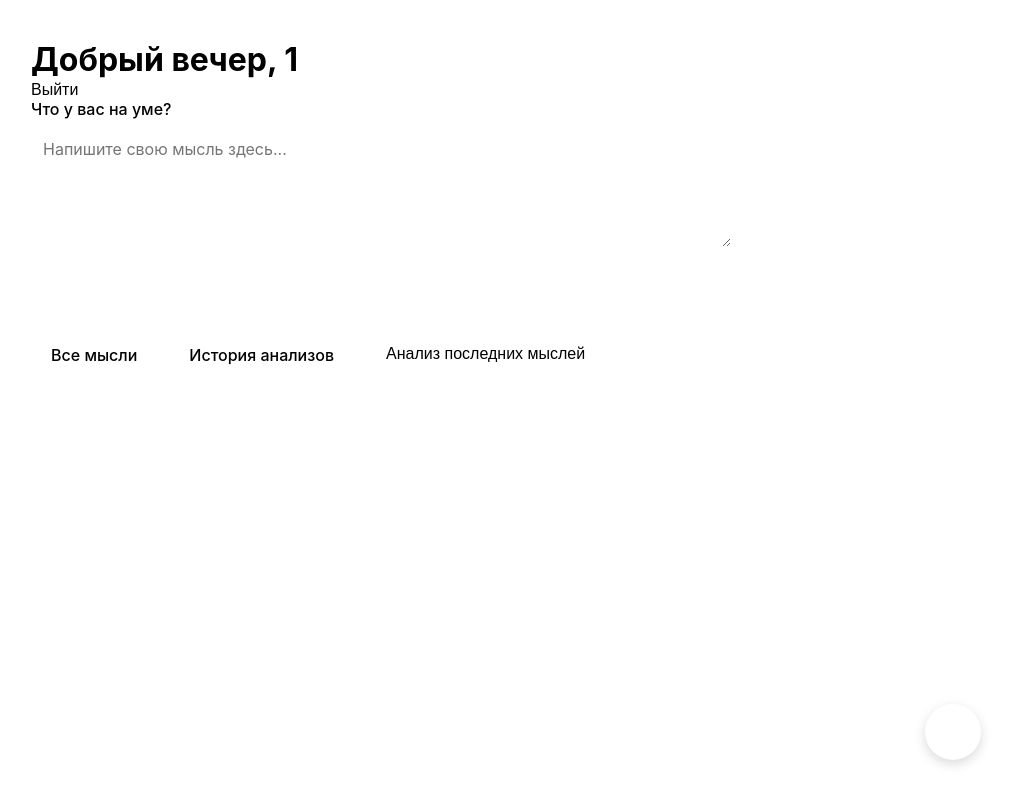
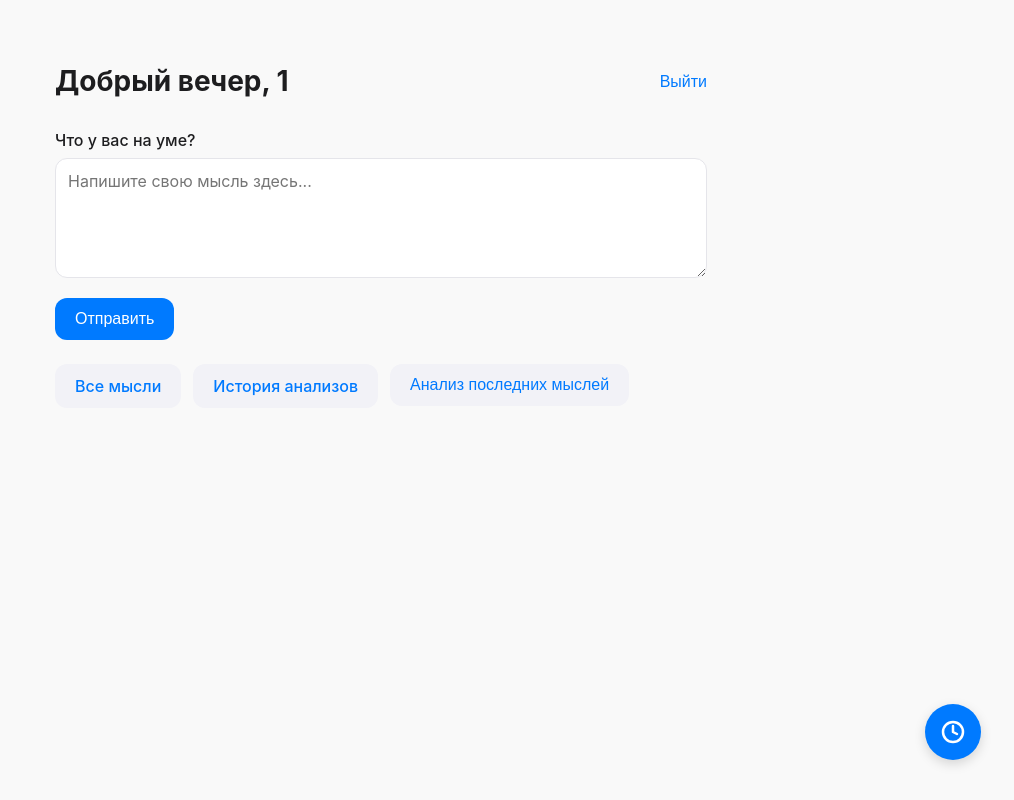
Before and after one commit to Timofejjj/AI_Health, a Flask app: page /dashboard/1 in a window 1280 px wide. Shown: the whole page, without its empty margins (259-1273 px from the left). Run offline with Flask 3, Linux system fonts and the light colour scheme.

Commit message:
Update style.css

````diff
--- a/static/css/style.css
+++ b/static/css/style.css
@@ -1,16 +1,19 @@
-```css
 /* --- VARIABLES --- */
 :root {
   --primary-color: #007aff;
   --secondary-color: #f2f2f7;
   --text-color: #1d1d1f;
   --background-color: #f9f9f9;
+  --container-bg: #f9f9f9;
   --border-color: #e5e5ea;
   --orange-color: #ff9500;
   --green-color: #34c759;
+  --danger-color: #ff3b30;
 }
 
 /* --- GLOBAL ELEMENTS --- */
+*, *::before, *::after { box-sizing: border-box; }
+
 body {
   margin: 0;
   padding-bottom: 80px;
@@ -27,6 +30,26 @@ h1, h2, h3, h4 {
 a {
   color: var(--primary-color);
   text-decoration: none;
+}
+
+/* --- CONTAINERS & STRUCTURE --- */
+.main-content {
+  max-width: 700px;
+  margin: 0 auto;
+  padding: 24px;
+  padding-bottom: 100px;
+}
+
+.dashboard-header, .page-header {
+  display: flex;
+  justify-content: space-between;
+  align-items: center;
+  margin-bottom: 32px;
+}
+
+.dashboard-header h1, .page-header h1 {
+  font-size: 28px;
+  font-weight: 700;
 }
 
 /* --- BUTTONS --- */
@@ -52,9 +75,28 @@ a {
   transform: scale(0.98);
 }
 
+.button-primary {
+  background-color: var(--primary-color);
+  color: white;
+}
+
 .button-secondary {
   background-color: var(--secondary-color);
   color: var(--primary-color);
+}
+
+.button-secondary:hover {
+  background-color: #e5e5ea;
+}
+
+.link-button, .logout-button {
+  background: none;
+  border: none;
+  padding: 0;
+  color: var(--primary-color);
+  font-size: 16px;
+  font-weight: 500;
+  cursor: pointer;
 }
 
 .button-small {
@@ -63,11 +105,11 @@ a {
 }
 
 /* --- FORMS & INPUTS --- */
-.input-group {
+.form-group, .input-group {
   margin-bottom: 16px;
 }
 
-.input-group label {
+.form-group label, .input-group label {
   display: block;
   margin-bottom: 8px;
   font-weight: 500;
@@ -90,6 +132,10 @@ textarea {
   min-height: 120px;
 }
 
+.form-input {
+  width: 100%;
+}
+
 input[type="text"]:focus,
 textarea:focus {
   outline: none;
@@ -97,28 +143,25 @@ textarea:focus {
   box-shadow: 0 0 0 2px rgba(0, 122, 255, 0.2);
 }
 
-/* --- NAVIGATION & CONTAINERS --- */
+/* --- NOTIFICATIONS --- */
+.notification {
+  padding: 12px;
+  margin-bottom: 16px;
+  border-radius: 8px;
+  font-size: 14px;
+}
+
+.notification.success {
+  background-color: var(--green-color);
+  color: white;
+}
+
+/* --- NAVIGATION --- */
 .desktop-nav {
   margin-top: 24px;
   display: flex;
   flex-wrap: wrap;
   gap: 12px;
-}
-
-.back-button,
-.logout-button {
-  font-size: 16px;
-  font-weight: 500;
-  background: none;
-  border: none;
-  color: var(--primary-color);
-  cursor: pointer;
-  padding: 0;
-}
-
-.back-button {
-  font-size: 20px;
-  text-decoration: none;
 }
 
 /* --- LIST ITEMS & ANALYSIS --- */
@@ -304,7 +422,7 @@ textarea:focus {
 }
 
 /* --- FAB & MENU --- */
-.timer-fab {
+.timer-fab, .fab {
   position: fixed;
   bottom: 24px;
   right: 24px;
@@ -371,7 +494,7 @@ textarea:focus {
     max-width: 700px;
     width: 100%;
   }
-  .timer-fab {
+  .timer-fab, .fab {
     bottom: 40px;
     right: 40px;
   }
````
Also changed, not shown: other parts of static/css/style.css (+80 -1 lines).
